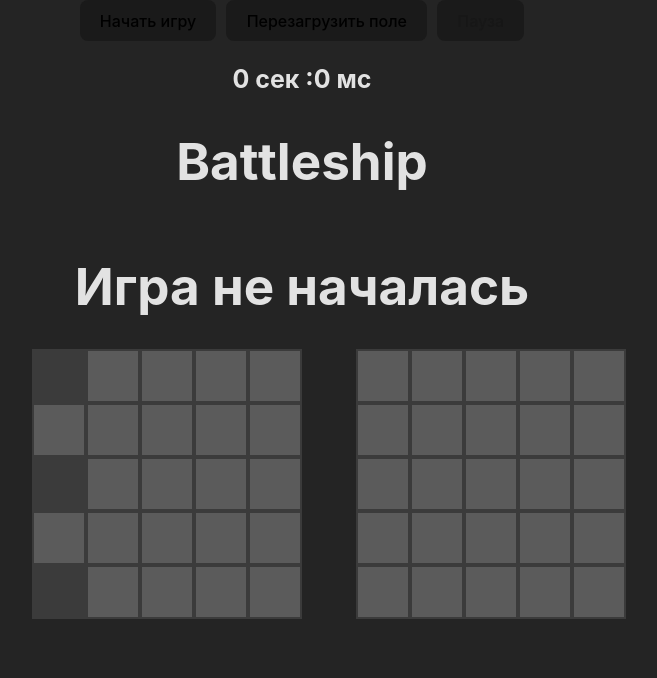
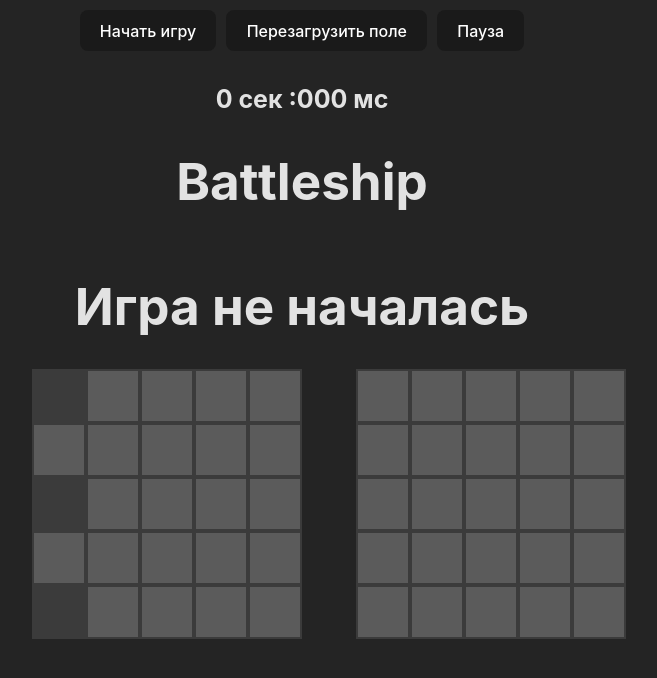
Before and after one commit to sad1k/battleship, a React (Vite) app in the folder battleship/: page / in a window 1280 px wide. Shown: the top 678 px of the page, without its empty margins (338-995 px from the left). Built offline with nearby package versions, Linux system fonts and the light colour scheme.

Commit message:
fix: bugs with black color buttons and click on not empty field

```diff
--- a/battleship/src/Battleship.module.css
+++ b/battleship/src/Battleship.module.css
@@ -1,66 +1,68 @@
-.battleship{
+.battleship {
   opacity: 1;
 }
 
-.root{
+.root {
   margin: 0 auto;
 }
 
-.app{
+.app {
   display: flex;
   flex-direction: column;
-  align-items: center
+  align-items: center;
 }
 
-.game{
+.game {
   display: flex;
   column-gap: 10%;
   justify-content: space-evenly;
   align-items: center;
 }
 
-.disabled{
+.disabled {
   opacity: 0.5;
 }
 
-.field{
+.field {
   border: 2px solid gray;
   height: 50px;
   width: 50px;
 }
 
-.hittedField{
+.hittedField {
   background-image: url(./assets/redx.png);
   background-size: contain;
+  cursor: not-allowed;
 }
 
-.missField{
+.missField {
   background-color: aqua;
+  cursor: not-allowed;
 }
 
-.enemyField:hover{
+.enemyField:hover {
   border-color: greenyellow;
 }
 
-.enemyField{
+.enemyField {
   background-color: white;
 }
 
-.battleshipRow{
+.battleshipRow {
   display: flex;
   flex-direction: row;
 }
 
-.emptyField{
+.emptyField {
   background-color: white;
+  cursor: pointer;
 }
 
-.shipField{
+.shipField {
   background-color: gray;
 }
 
-
-.timer{
+.timer {
   margin-top: 20px;
   font-size: 25px;
   font-weight: bold;
@@ -74,6 +76,7 @@
   font-weight: 500;
   font-family: inherit;
   background-color: #1a1a1a;
+  color: white;
   cursor: pointer;
   transition: border-color 0.25s;
   margin: 0px 5px;
--- /dev/null
+++ b/battleship/src/components/ButtonsBar/Buttons.module.css
@@ -0,0 +1,3 @@
+.buttonsPanel {
+  margin: 10px;
+}
--- a/battleship/src/components/ButtonsBar/ButtonsBar.tsx
+++ b/battleship/src/components/ButtonsBar/ButtonsBar.tsx
@@ -1,4 +1,5 @@
 import { Button } from "../Button/Button";
+import styles from "./Buttons.module.css";
 
 interface ButtonProps {
   startGame: () => void;
@@ -7,7 +8,7 @@ interface ButtonProps {
   continueGame: () => void;
   paused: boolean;
   setPaused: React.Dispatch<React.SetStateAction<boolean>>;
-  isStarted: boolean
+  isStarted: boolean;
 }
 
 export const ButtonsBar = ({
@@ -19,9 +20,8 @@ export const ButtonsBar = ({
   isStarted,
   pauseGame,
 }: ButtonProps) => {
-
   return (
-    <div className="buttonsPanel">
+    <div className={styles.buttonsPanel}>
       <Button
         onClick={() => {
           startGame();
@@ -33,7 +33,7 @@ export const ButtonsBar = ({
       {paused ? (
         <Button
           onClick={() => {
-            setPaused(false)
+            setPaused(false);
             continueGame();
           }}
         >
--- a/battleship/src/components/Game/Game.tsx
+++ b/battleship/src/components/Game/Game.tsx
@@ -6,6 +6,7 @@ import { makeEvent } from "../../utils/makeEvent";
 import { changeBoardAfterShoot } from "../../utils/changeBoardAfterShoot";
 import { memo, useState } from "react";
 import { Modal } from "../Modal/Modal";
+import { isClickedField } from "../../utils/isClickedField";
 
 export const ISBOT = "isbot";
 
@@ -15,27 +16,27 @@ interface GameProps {
     user: boolean
   ) => React.Dispatch<React.SetStateAction<CellStatus[][]>>;
   disabled: boolean;
+  reset: () => void;
   isStarted: boolean;
   countToWin: number;
   countToLose: number;
+  stopGame: () => void;
+  setDisabled: React.Dispatch<React.SetStateAction<boolean>>;
   setCountToWin: React.Dispatch<React.SetStateAction<number>>;
   setCountToLose: React.Dispatch<React.SetStateAction<number>>;
-  setDisabled: React.Dispatch<React.SetStateAction<boolean>>;
-  reset: () => void;
-  stopGame: () => void;
 }
 
 export const Game = memo(function ({
+  reset,
   getField,
   setField,
   disabled,
-  setDisabled,
-  reset,
+  stopGame,
   countToWin,
   countToLose,
+  setDisabled,
   setCountToWin,
   setCountToLose,
-  stopGame,
 }: GameProps) {
   const myField = getField(true);
   const enemyField = getField(false);
@@ -50,6 +51,9 @@ export const Game = memo(function ({
   };
 
   const shootMe = (x: number, y: number) => {
+    if (isClickedField(myField, x, y)) {
+      return;
+    }
     const isHit = myField[y][x] === CellStatus.Ship;
     changeBoardAfterShoot(myField, x, y, isHit);
     if (!isHit) {
@@ -75,6 +79,9 @@ export const Game = memo(function ({
   };
 
   const userShoot = (x: number, y: number) => {
+    if (isClickedField(enemyField, x, y)) {
+      return;
+    }
     const isHit = enemyField[y][x] === CellStatus.Ship;
     changeBoardAfterShoot(enemyField, x, y, isHit);
     if (isHit) {
@@ -125,4 +132,4 @@ export const Game = memo(function ({
       </Modal>
     </div>
   );
-})
+});
--- a/battleship/src/components/Timer/Timer.tsx
+++ b/battleship/src/components/Timer/Timer.tsx
@@ -2,15 +2,16 @@ import styles from "../../Battleship.module.css";
 
 export const TIMEFORSTEP = 5000;
 
-interface IProps{
-  timeLeft:number;
+interface IProps {
+  timeLeft: number;
 }
 
-export const Timer = ({timeLeft}: IProps) => {
-
+export const Timer = ({ timeLeft }: IProps) => {
   return (
     <div className={styles.timer}>
-      <span>{`${Math.floor(timeLeft / 1000)} сек :${timeLeft % 1000} мс`}</span>
+      <span>{`${Math.floor(timeLeft / 1000)} сек :${(timeLeft % 1000)
+        .toString()
+        .padStart(3, "0")} мс`}</span>
     </div>
   );
 };
--- a/battleship/src/index.css
+++ b/battleship/src/index.css
@@ -3,16 +3,9 @@
   line-height: 1.5;
   font-weight: 400;
 
-  color-scheme: light dark;
   color: rgba(255, 255, 255, 0.87);
   background-color: #242424;
-
-  font-synthesis: none;
-  text-rendering: optimizeLegibility;
-  -webkit-font-smoothing: antialiased;
-  -moz-osx-font-smoothing: grayscale;
 }
-
 
 body {
   margin: 0;
--- /dev/null
+++ b/battleship/src/utils/isClickedField.ts
@@ -0,0 +1,8 @@
+import { CellStatus } from "../components/Cell";
+
+export const isClickedField = (field: CellStatus[][], x: number, y: number) => {
+  if ([CellStatus.Hitted, CellStatus.Miss].includes(field[y][x])) {
+    return true;
+  }
+  return false;
+};
```
Also changed, not shown: battleship/src/hooks/useCountToWin.ts (added).
